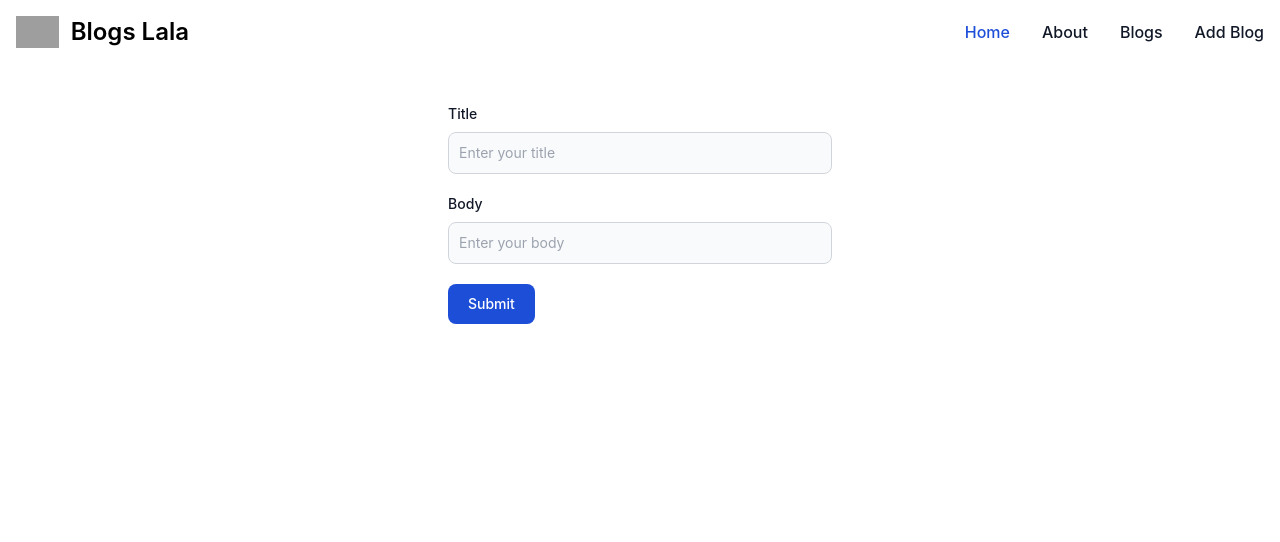
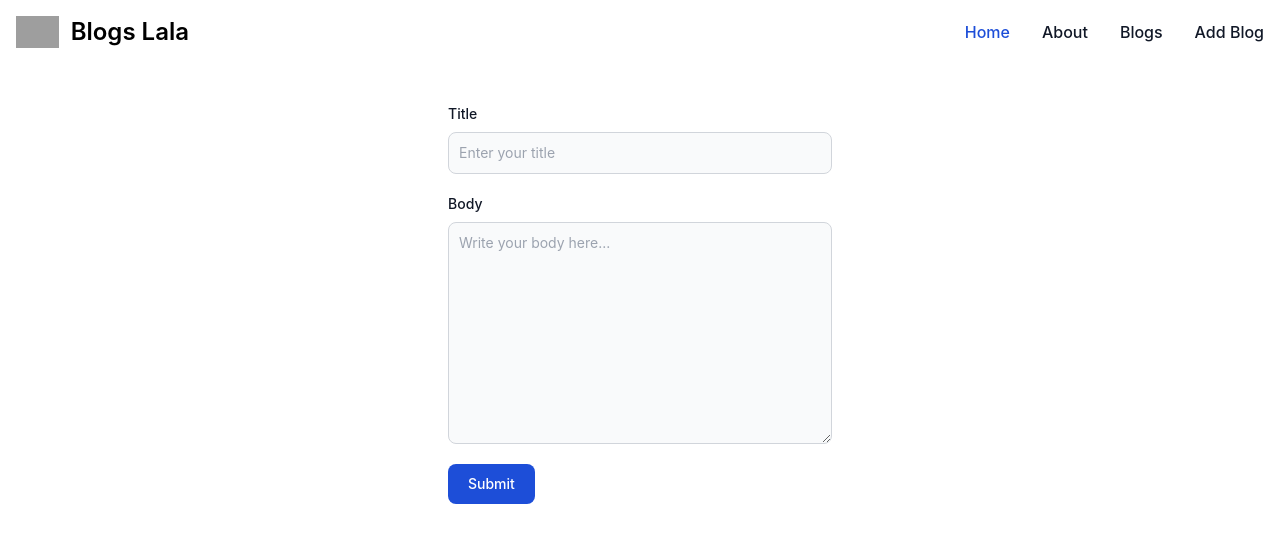
Before and after one commit to Fardan-Nurhidayat/blog-apps-with-vue, a Vue app: page /add-blog in a window 1280 px wide. Shown: the top 542 px of the page. Built offline with nearby package versions, Linux system fonts and the light colour scheme; grey boxes are pictures that could not be loaded.

Commit message:
Feat : Add Web Storage

```diff
--- a/src/assets/data.js
+++ b/src/assets/data.js
@@ -18,4 +18,7 @@ const data = [
     body: 'A backend developer is a type of software engineer who creates the logical back-end and core computational logic of a website, software or information system. The developer creates components and features that are indirectly accessed by a user through a front-end application or system.',
   },
 ]
-export default data
+
+const localStorageKey = 'blog-posts'
+
+export { localStorageKey, data }
--- a/src/components/AddBlogComponents.vue
+++ b/src/components/AddBlogComponents.vue
@@ -1,18 +1,30 @@
 <script setup>
 import { ref } from 'vue'
-import data from '../assets/data.js'
+import { localStorageKey } from '../assets/data.js'
+const blogs = JSON.parse(localStorage.getItem(localStorageKey)) || []
 const title = ref('')
 const body = ref('')
 const addBlog = e => {
   e.preventDefault()
   const blog = {
-    id: data.length + 1,
+    id: blogs.length + 1,
     title: title.value,
     body: body.value,
   }
-  data.push(blog)
-  title.value = ''
-  body.value = ''
+  if (isStorageExist()) {
+    localStorage.setItem(localStorageKey, JSON.stringify([...blogs, blog]))
+    title.value = ''
+    body.value = ''
+  }
+}
+
+function isStorageExist() {
+  if (typeof Storage !== 'undefined') {
+    return true
+  } else {
+    alert('Browser kamu tidak mendukung local storage')
+    return false
+  }
 }
 </script>
 
@@ -39,13 +51,12 @@ const addBlog = e => {
         class="block mb-2 text-sm font-medium text-gray-900 dark:text-white"
         >Body</label
       >
-      <input
+      <textarea
         v-model="body"
-        type="text"
         id="body"
-        class="bg-gray-50 border border-gray-300 text-gray-900 text-sm rounded-lg focus:ring-blue-500 focus:border-blue-500 block w-full p-2.5 dark:bg-gray-700 dark:border-gray-600 dark:placeholder-gray-400 dark:text-white dark:focus:ring-blue-500 dark:focus:border-blue-500"
-        placeholder="Enter your body"
-        required
+        rows="10"
+        class="block p-2.5 w-full text-sm text-gray-900 bg-gray-50 rounded-lg border border-gray-300 focus:ring-blue-500 focus:border-blue-500 dark:bg-gray-700 dark:border-gray-600 dark:placeholder-gray-400 dark:text-white dark:focus:ring-blue-500 dark:focus:border-blue-500"
+        placeholder="Write your body here..."
       />
     </div>
     <button
--- a/src/components/BlogDetailComponents.vue
+++ b/src/components/BlogDetailComponents.vue
@@ -1,9 +1,11 @@
 <script setup>
 import { useRoute, useRouter } from 'vue-router'
-import data from '../assets/data.js'
+import { localStorageKey } from '../assets/data.js'
 const route = useRoute()
 const router = useRouter()
-const blog = data.find(blog => blog.id == route.params.id)
+let blogs = localStorage.getItem(localStorageKey)
+blogs = JSON.parse(blogs)
+const blog = blogs.find(blog => blog.id == route.params.id)
 if (!blog) {
   const router = useRouter()
   router.push({ name: 'NotFound' })
@@ -11,11 +13,14 @@ if (!blog) {
 
 // delete method
 const deleteBlog = () => {
-  const index = data.findIndex(blog => blog.id == route.params.id)
-  data.splice(index, 1)
+  localStorage.setItem(
+    localStorageKey,
+    JSON.stringify(blogs.filter(blog => blog.id != route.params.id)),
+  )
   router.push({ name: 'blogs' })
 }
 
+// Edit Router
 const editBlog = () => {
   router.push({ name: 'edit-blog', params: { id: route.params.id } })
 }
--- a/src/components/BlogsComponents.vue
+++ b/src/components/BlogsComponents.vue
@@ -1,9 +1,15 @@
 <script setup>
-import data from '../assets/data.js'
+import { localStorageKey, data } from '../assets/data.js'
+let blogs = localStorage.getItem(localStorageKey)
+blogs = JSON.parse(blogs)
+if (!blogs || blogs.length === 0) {
+  blogs = data
+  localStorage.setItem(localStorageKey, JSON.stringify(data))
+}
 </script>
 <template>
   <div
-    v-for="blog in data"
+    v-for="blog in blogs"
     :key="blog.id"
     class="max-w-sm p-6 bg-white border border-gray-200 rounded-lg shadow dark:bg-gray-800 dark:border-gray-700"
   >
--- a/src/components/EditBlogComponents.vue
+++ b/src/components/EditBlogComponents.vue
@@ -1,16 +1,26 @@
 <script setup>
 import { ref } from 'vue'
 import { useRoute, useRouter } from 'vue-router'
-import data from '../assets/data.js'
+import { localStorageKey } from '../assets/data.js'
 const route = useRoute()
 const router = useRouter()
-const blog = data.find(blog => blog.id == route.params.id)
+const blogs = JSON.parse(localStorage.getItem(localStorageKey)) || []
+let blog = blogs.find(blog => blog.id == route.params.id)
 const title = ref(blog.title)
 const body = ref(blog.body)
-const updateBlog = () => {
-  const index = data.findIndex(blog => blog.id == route.params.id)
-  data[index].title = title.value
-  data[index].body = body.value
+const updateBlog = e => {
+  e.preventDefault()
+  const updatedBlog = {
+    id: blog.id,
+    title: title.value,
+    body: body.value,
+  }
+  localStorage.setItem(
+    localStorageKey,
+    JSON.stringify(
+      blogs.map(blog => (blog.id === updatedBlog.id ? updatedBlog : blog)),
+    ),
+  )
   router.push({ name: 'blogs' })
 }
 </script>
```
